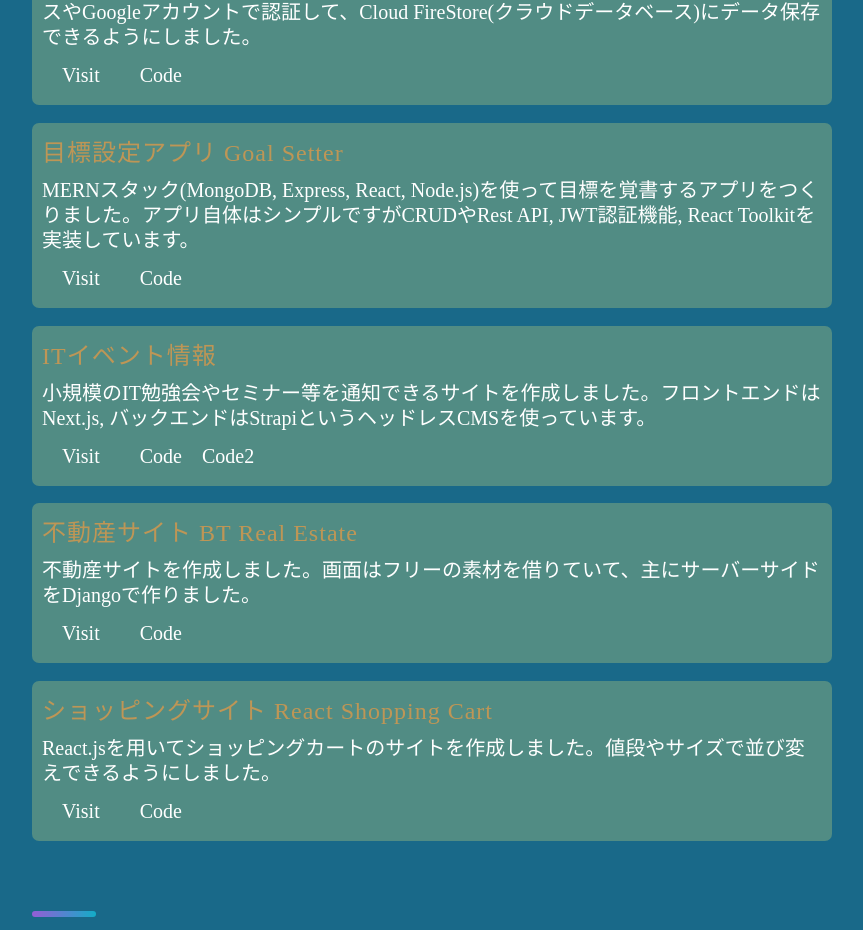
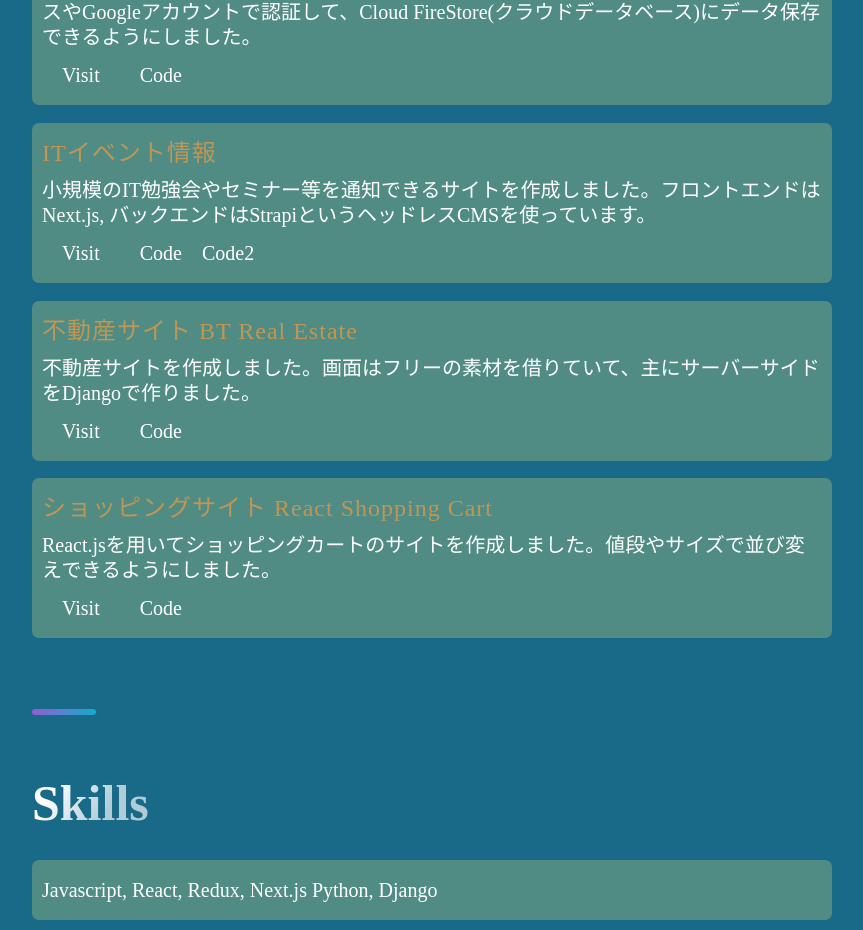
Before and after one commit to toku31/next-portfolio, a Next.js app: page / in a window 1280 px wide. Shown: the part 1037-1967 px from the top of the page, without its empty margins (88-951 px from the left). Built offline with nearby package versions, Linux system fonts and the light colour scheme.

Commit message:
delete goalsetter

```diff
--- a/components/Works.js
+++ b/components/Works.js
@@ -31,15 +31,15 @@ export default function Works() {
       visit: "https://react-house-market.vercel.app/",
       id: 3,
     },
-    {
-      title: "目標設定アプリ Goal Setter",
-      skils: ["MongoDB", "Express", "React", "Node.js"],
-      description: "MERNスタック(MongoDB, Express, React, Node.js)を使って目標を覚書するアプリをつくりました。アプリ自体はシンプルですがCRUDやRest API, JWT認証機能, React Toolkitを実装しています。 ",
-      github: "https://github.com/toku31/mern-goalsetter",
-      github2: "",
-      visit: "https://mern-goalsetter01.herokuapp.com/login",
-      id: 4,
-    },
+    // {
+    //   title: "目標設定アプリ Goal Setter",
+    //   skils: ["MongoDB", "Express", "React", "Node.js"],
+    //   description: "MERNスタック(MongoDB, Express, React, Node.js)を使って目標を覚書するアプリをつくりました。アプリ自体はシンプルですがCRUDやRest API, JWT認証機能, React Toolkitを実装しています。 ",
+    //   github: "https://github.com/toku31/mern-goalsetter",
+    //   github2: "",
+    //   visit: "https://mern-goalsetter01.herokuapp.com/login",
+    //   id: 4,
+    // },
     {
       title: "ITイベント情報",
       skils: ["react.js", "Next.js", "HTML", "CSS"],
```
